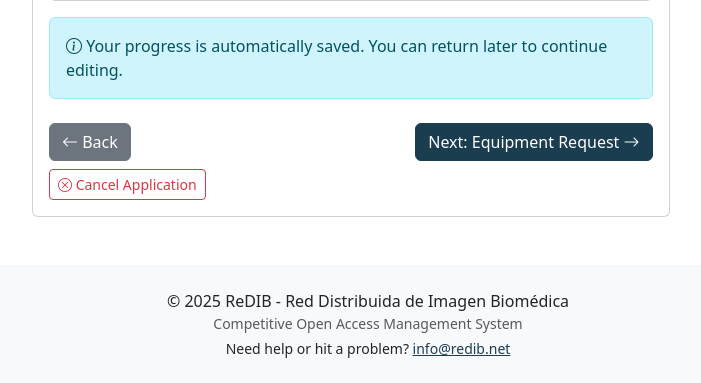
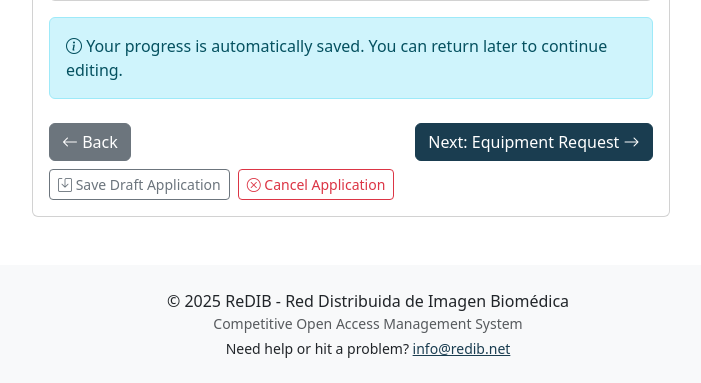
Before and after one commit to Rtasseff/ReDIB-Portal, a Django app: page /applications/1/step2/ in a window 1280 px wide. Shown: the part 924-1307 px from the top of the page, without its empty margins (272-973 px from the left). Run offline with Django 5.2, Linux system fonts and the light colour scheme; a user stored in the database is signed in; tables that the repository leaves empty hold one stand-in row (values such as "Sample post"); parts of the project's set-up code (start-up, migrations or seed data) failed here and were passed over; some libraries are stand-ins or nearby versions.

Commit message:
Add Save Draft Application button to application wizard steps
Shows a "Save Draft Application" button next to "Cancel Application"
on wizard steps 2-5 and the preview page. Links back to the dashboard
since the draft is already auto-saved.

Co-Authored-By: Claude Opus 4.6 (1M context) <noreply@anthropic.com>

```diff
--- a/templates/applications/preview.html
+++ b/templates/applications/preview.html
@@ -264,6 +264,9 @@
             <a href="{% url 'applications:edit_step5' application.pk %}" class="btn btn-secondary">
                 <i class="bi bi-arrow-left"></i> Back to Edit
             </a>
+            <a href="{% url 'core:dashboard' %}" class="btn btn-outline-secondary btn-sm ms-2">
+                <i class="bi bi-save"></i> Save Draft Application
+            </a>
             <form method="post" action="{% url 'applications:cancel' application.pk %}" class="d-inline ms-2"
                   onsubmit="return confirm('Are you sure you want to cancel? All application data will be permanently deleted.');">
                 {% csrf_token %}
--- a/templates/applications/wizard_step2.html
+++ b/templates/applications/wizard_step2.html
@@ -156,13 +156,18 @@
                             </button>
                         </div>
                     </form>
-                    <form method="post" action="{% url 'applications:cancel' application.pk %}" class="mt-2"
+                    <div class="d-flex gap-2 mt-2">
+                        <a href="{% url 'core:dashboard' %}" class="btn btn-outline-secondary btn-sm">
+                            <i class="bi bi-save"></i> Save Draft Application
+                        </a>
+                        <form method="post" action="{% url 'applications:cancel' application.pk %}"
                               onsubmit="return confirm('Are you sure you want to cancel? All application data will be permanently deleted.');">
                             {% csrf_token %}
                             <button type="submit" class="btn btn-outline-danger btn-sm">
                                 <i class="bi bi-x-circle"></i> Cancel Application
                             </button>
                         </form>
+                    </div>
                 </div>
             </div>
         </div>
```
Also changed, not shown: templates/applications/wizard_step3.html (+6 -1 lines), templates/applications/wizard_step4.html (+6 -1 lines), templates/applications/wizard_step5.html (+6 -1 lines). Lines whose indentation alone changed are shown as unchanged.
